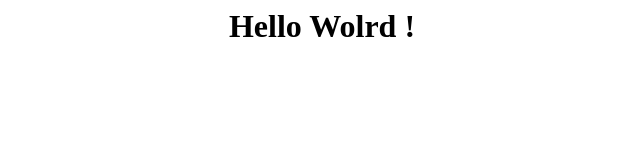
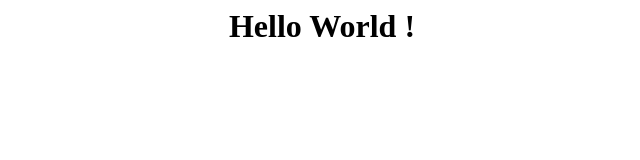
Before and after one commit to noobii/sowise, a plain HTML site: page index.html in a window 1280 px wide. Shown: the full height of the page, 318-958 px from the left. Drawn offline with Linux system fonts and the light colour scheme.

Commit message:
Update index.html

```diff
--- a/index.html
+++ b/index.html
@@ -6,7 +6,7 @@
   </HEAD>
   <BODY>
     <CENTER>
-      <H1>  Hello Wolrd !  </H1>
+      <H1>  Hello World !  </H1>
     </CENTER>
   </BODY>
 </HTML>
```
